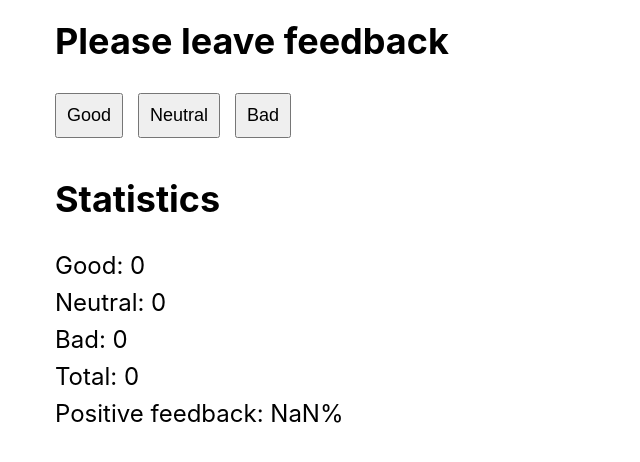
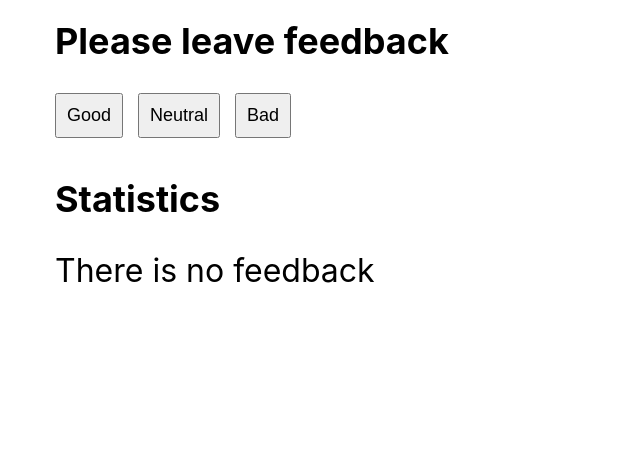
Before and after one commit to MaksNyzhnov/goit-react-hw-02-feedback, a React (Create React App) app: page / in a window 1280 px wide. Shown: the top 462 px of the page, without its empty margins (0-640 px from the left). Built offline with nearby package versions, Linux system fonts and the light colour scheme.

Commit message:
made notification for zero feedbacks

```diff
--- /dev/null
+++ b/src/components/Notification/Notification.js
@@ -0,0 +1,11 @@
+import React from 'react';
+import css from './Notification.module.css';
+class Notification extends React.Component {
+  constructor(props) {
+    super(props);
+  }
+  render() {
+    return <p className={css.notification__text}>{this.props.message}</p>;
+  }
+}
+export default Notification;
--- /dev/null
+++ b/src/components/Notification/Notification.module.css
@@ -0,0 +1,3 @@
+.notification__text {
+  font-size: 32px;
+}
--- a/src/components/Sections/Statisticssection.js
+++ b/src/components/Sections/Statisticssection.js
@@ -1,12 +1,33 @@
 import PropTypes from 'prop-types';
 import css from './Section.module.css';
 import Statistics from 'components/Statistics/Statistics';
+import Notification from 'components/Notification/Notification';
 
+// const StatisticsSection = ({ title, feedbacks }) => {
+//   console.log(feedbacks);
+//   return (
+//     <section className={css.section}>
+//       <h2 className={css.title}>{title}</h2>
+
+//       (feedbacks.good=== 0 || feedbacks.bad === 0 || feedbacks.neutral === 0) ?{' '}
+//       <Notification message="There is no feedback" /> :
+//       <Statistics feedbacks={feedbacks} />
+//     </section>
+//   );
+// };
 const StatisticsSection = ({ title, feedbacks }) => {
+  console.log(feedbacks);
   return (
     <section className={css.section}>
       <h2 className={css.title}>{title}</h2>
-      <Statistics feedbacks={feedbacks} />
+
+      {feedbacks.good === 0 &&
+      feedbacks.bad === 0 &&
+      feedbacks.neutral === 0 ? (
+        <Notification message="There is no feedback" />
+      ) : (
+        <Statistics feedbacks={feedbacks} />
+      )}
     </section>
   );
 };
```
